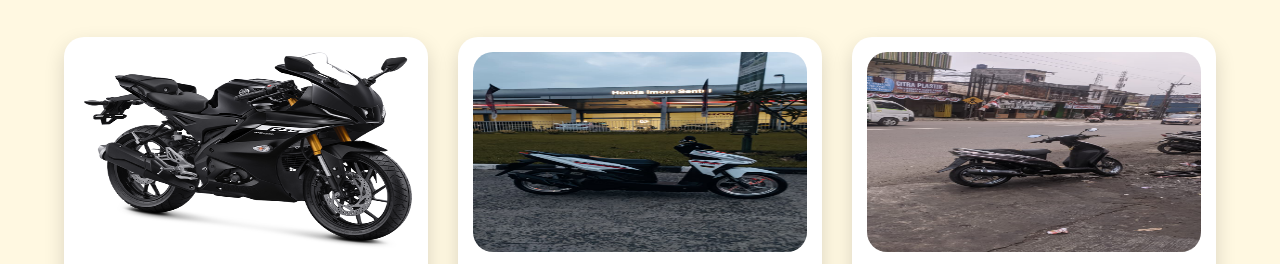
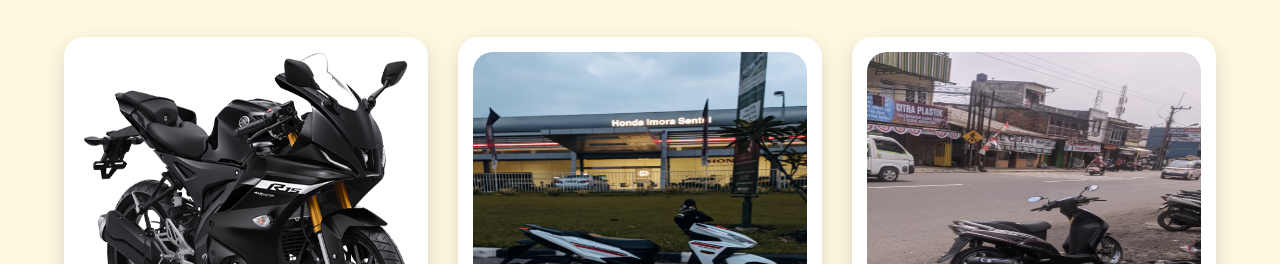
Before and after one commit to oye8980-del/wzgarage, a plain HTML site: page item.html in a window 1280 px wide. Shown: the part 629-893 px from the top of the page. Drawn offline with Linux system fonts and the light colour scheme.

Commit message:
Update item.html

```diff
--- a/item.html
+++ b/item.html
@@ -63,7 +63,7 @@ height="0" width="0" style="display:none;visibility:hidden"></iframe></noscript>
   <h2 class="section-title">Motor Tersedia</h2>
   <div class="motor-grid">
     <div class="motor-card" >
-      <img class="mtr" data-jenis="sport" data-harga="14.000.00" data-nama="Yamaha R15" src="r15.png" alt="Yamaha R15" height="200">
+      <img class="mtr" data-jenis="sport" data-harga="14.000.00" data-nama="Yamaha R15" src="r15.png" alt="Yamaha R15" height="350">
       <div class="motor-info">
         <h3>Yamaha R15</h3>
         <p><i class="fas fa-bolt"></i> Sport</p>
@@ -71,7 +71,7 @@ height="0" width="0" style="display:none;visibility:hidden"></iframe></noscript>
       </div>
     </div>
     <div class="motor-card">
-      <img class="mtr" data-jenis="matic" data-harga="15.000.000" data-nama="Honda Vario"src="VARIO.jpg" alt="Honda Vario" height="200">
+      <img class="mtr" data-jenis="matic" data-harga="15.000.000" data-nama="Honda Vario"src="VARIO.jpg" alt="Honda Vario" height="350">
       <div class="motor-info">
         <h3>Honda Vario</h3>
         <p><i class="fas fa-bolt"></i> Matic</p>
@@ -79,7 +79,7 @@ height="0" width="0" style="display:none;visibility:hidden"></iframe></noscript>
       </div>
     </div>
     <div class="motor-card">
-      <img class="mtr"  data-jenis="matic" data-harga="7.000.000" data-nama="Yamaha Mio" src="MIO.jpg" alt="Yamaha Mio" height="200">
+      <img class="mtr"  data-jenis="matic" data-harga="7.000.000" data-nama="Yamaha Mio" src="MIO.jpg" alt="Yamaha Mio" height="350">
       <div class="motor-info">
         <h3>Yamaha Mio</h3>
         <p><i class="fas fa-bolt"></i> Cruiser</p>
```
